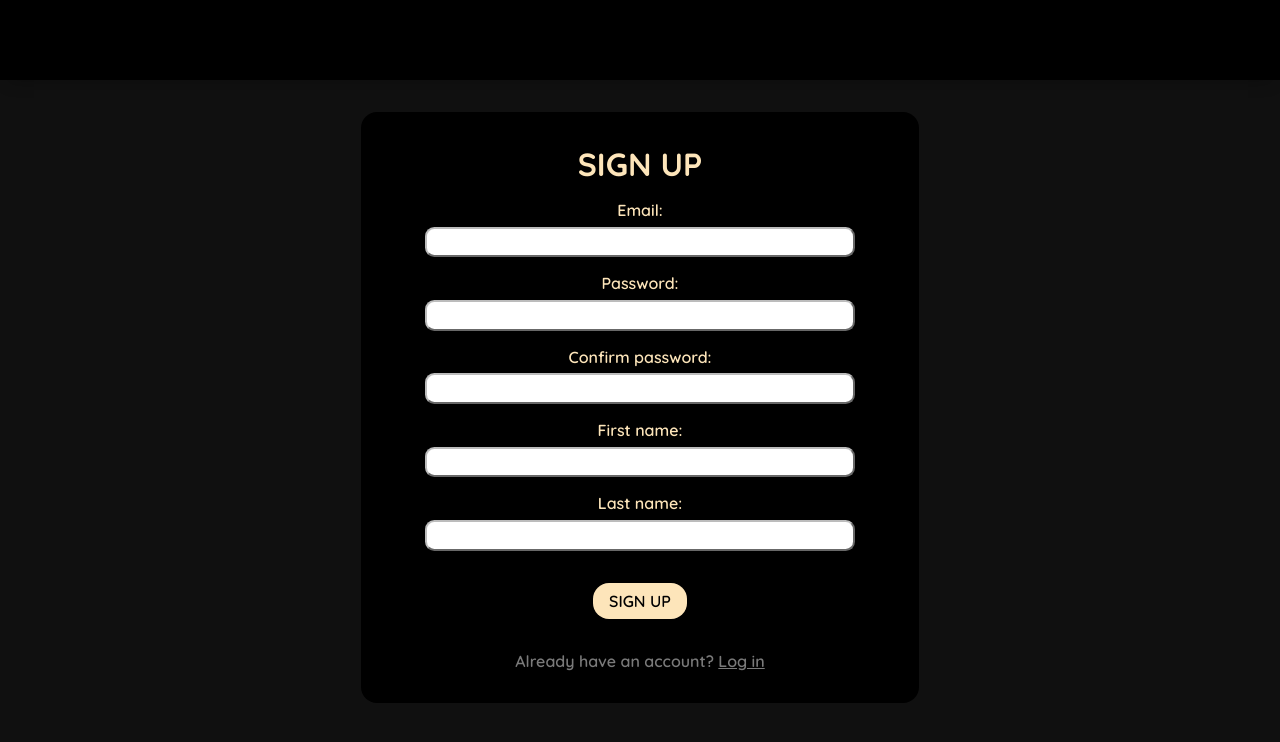
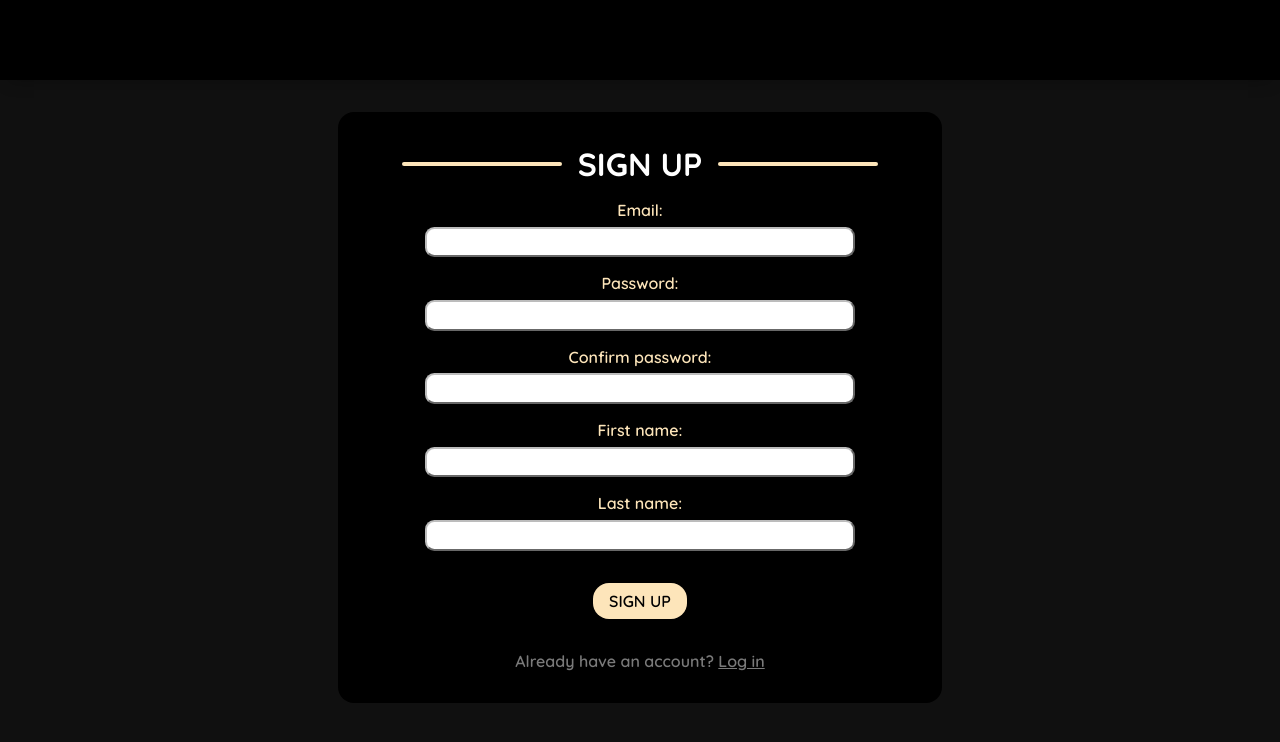
Before and after one commit to xMoneMone/HotelManagement, a React (Vite) app in the folder HotelManagementFrontEnd/: page /signup in a window 1280 px wide. Shown: the top 742 px of the page. Built offline with nearby package versions, Linux system fonts and the light colour scheme; no server answers.

Commit message:
made lines more generic

```diff
--- a/HotelManagementFrontEnd/src/Home.jsx
+++ b/HotelManagementFrontEnd/src/Home.jsx
@@ -16,9 +16,9 @@ export default function Home () {
     return  <>
                 {token && hotels && <div className="home-authorized">
                     <div className="home-authorized-title">
-                        <div className="home-authorized-title-line"></div>
+                        <div className="home-authorized-title-line line"></div>
                         <h1>Hotels</h1>
-                        <div className="home-authorized-title-line"></div>
+                        <div className="home-authorized-title-line line"></div>
                     </div>
                     {hotels.map((hotel) => {
 
--- a/HotelManagementFrontEnd/src/Login.jsx
+++ b/HotelManagementFrontEnd/src/Login.jsx
@@ -35,7 +35,11 @@ export default function Login() {
     return <>
         <div className="form-container">
             <div className="form-background">
-                <h1>LOG IN</h1>
+                <div className="form-title">
+                    <div className="form-title-line line"></div>
+                    <h1>LOG IN</h1>
+                    <div className="form-title-line line"></div>
+                </div>
                 <form onSubmit={handleSubmit}>
                     <div className="input-field">
                         <label>Email:</label>
--- a/HotelManagementFrontEnd/src/Signup.jsx
+++ b/HotelManagementFrontEnd/src/Signup.jsx
@@ -39,7 +39,11 @@ export default function Login() {
     return <>
         <div className="form-container">
             <div className="form-background">
-                <h1>SIGN UP</h1>
+                <div className="form-title">
+                    <div className="form-title-line line"></div>
+                        <h1>SIGN UP</h1>
+                    <div className="form-title-line line"></div>
+                </div>
                 <form onSubmit={handleSubmit}>
                     <div className="input-field">
                         <label>Email:</label>
--- a/HotelManagementFrontEnd/src/css/form.css
+++ b/HotelManagementFrontEnd/src/css/form.css
@@ -2,7 +2,7 @@
 
 h1 {
   margin: 0;
-  color: var(--form-text-color);
+  color: var(--form-h1-color);
   font-family: var(--font);
 }
 
@@ -97,13 +97,6 @@ textarea {
   color: var(--form-text-color);
 }
 
-form h2 {
-  width: 100%;
-  display: flex;
-  justify-content: center;
-  color: rgb(66, 66, 66);
-}
-
 #submit-button {
   display: none;
 }
@@ -145,3 +138,12 @@ form h2 {
 .under-form-message-link {
   text-decoration: underline;
 }
+
+.form-title {
+  display: flex;
+  align-items: center;
+}
+
+.form-title-line {
+  width: 10em;
+}
--- a/HotelManagementFrontEnd/src/css/home.css
+++ b/HotelManagementFrontEnd/src/css/home.css
@@ -45,10 +45,6 @@
 
 .home-authorized-title-line {
     width: 20em;
-    height: 0.3em;
-    margin: 0 1em 0 1em;
-    background-color: var(--body-text-color);
-    border-radius: 10em;
 }
 
 .home-hotel {
```
